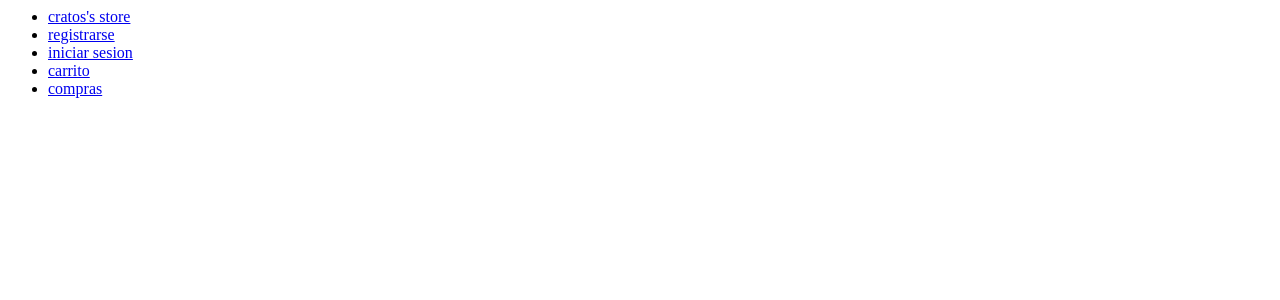
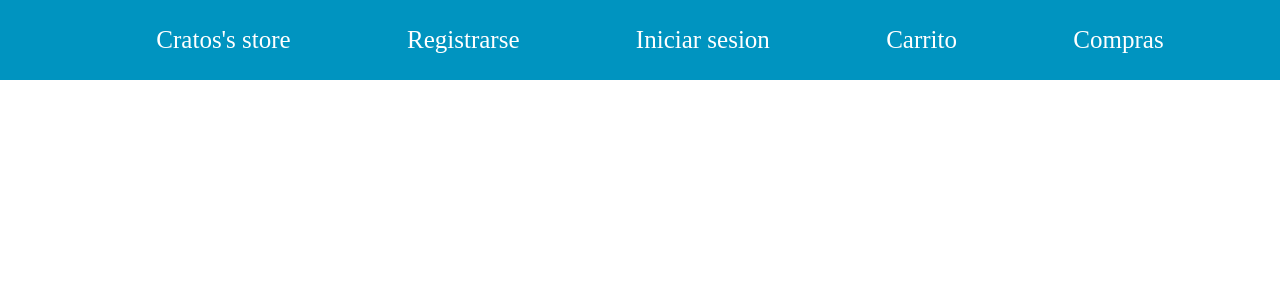
Before and after one commit to cratos9/AppStore, a Django app: template templates/auth/index.html in a window 1280 px wide. Shown: the top 300 px of the page. Run offline with Django 4.2, Linux system fonts and the light colour scheme; the template is opened without the code that fills it, so the values that code supplies are empty.

Commit message:
diseno index

```diff
--- a/SiteStore/settings.py
+++ b/SiteStore/settings.py
@@ -115,7 +115,9 @@ USE_TZ = True
 # Static files (CSS, JavaScript, Images)
 # https://docs.djangoproject.com/en/4.2/howto/static-files/
 
-STATIC_URL = 'static/'
+STATIC_URL = '/static/'
+
+STATICFILES_DIRS = [BASE_DIR / "static"]
 
 # Default primary key field type
 # https://docs.djangoproject.com/en/4.2/ref/settings/#default-auto-field
--- a/SiteStore/urls.py
+++ b/SiteStore/urls.py
@@ -15,10 +15,9 @@ Including another URLconf
     2. Add a URL to urlpatterns:  path('blog/', include('blog.urls'))
 """
 from django.contrib import admin
-from django.urls import path
-from auth import views
+from django.urls import path, include
 
 urlpatterns = [
     path('admin/', admin.site.urls),
-    path('auth/',views.index)
+    path('',include('auth.urls'))
 ]
--- /dev/null
+++ b/auth/urls.py
@@ -0,0 +1,6 @@
+from django.urls import path
+from . import views
+
+urlpatterns = [
+    path('', views.index)
+]
--- /dev/null
+++ b/static/css/auth/index.css
@@ -0,0 +1,37 @@
+:root{
+    --color-nav:#0094c0;
+    --color-hover-text:#9ef6ff;
+    --color-text:white;
+}
+
+body{
+    margin: 0;
+    padding: 0;
+}
+
+nav{
+    display: block;
+    background-color: var(--color-nav);
+    padding: 10px 0;
+}
+
+.opciones{
+    display: flex;
+    flex-direction: row;
+    justify-content: space-evenly;
+}
+
+.opciones__opcion::marker{
+    content: none;
+}
+
+.opciones__links{
+    text-decoration: none;
+    font-size: max(25px,2dvh);
+    color: var(--color-text);
+}
+
+.opciones__links:hover{
+    text-decoration: underline;
+    color: var(--color-hover-text);
+}
--- a/templates/auth/index.html
+++ b/templates/auth/index.html
@@ -2,14 +2,18 @@
 {% block title %}
     cratos's store
 {% endblock %}
+{% block style %}
+    {% load static %}
+    <link rel="stylesheet" href="{% static 'css/auth/index.css' %}">
+{% endblock %}
 {% block nav %}
-    <nav class="nav">
-        <ul class="nav--opciones">
-            <li class="nav--opciones__opcion"><a href="#" class="opciones__links">cratos's store</a></li>
-            <li class="nav--opciones__opcion"><a href="#" class="opciones__links">registrarse</a></li>
-            <li class="nav--opciones__opcion"><a href="#" class="opciones__links">iniciar sesion</a></li>
-            <li class="nav--opciones__opcion"><a href="#" class="opciones__links">carrito</a></li>
-            <li class="nav--opciones__opcion"><a href="#" class="opciones__links">compras</a></li>
+    <nav>
+        <ul class="opciones">
+            <li class="opciones__opcion"><a href="#" class="opciones__links">Cratos's store</a></li>
+            <li class="opciones__opcion"><a href="#" class="opciones__links">Registrarse</a></li>
+            <li class="opciones__opcion"><a href="#" class="opciones__links">Iniciar sesion</a></li>
+            <li class="opciones__opcion"><a href="#" class="opciones__links">Carrito</a></li>
+            <li class="opciones__opcion"><a href="#" class="opciones__links">Compras</a></li>
         </ul>
     </nav>
 {% endblock %}
```
